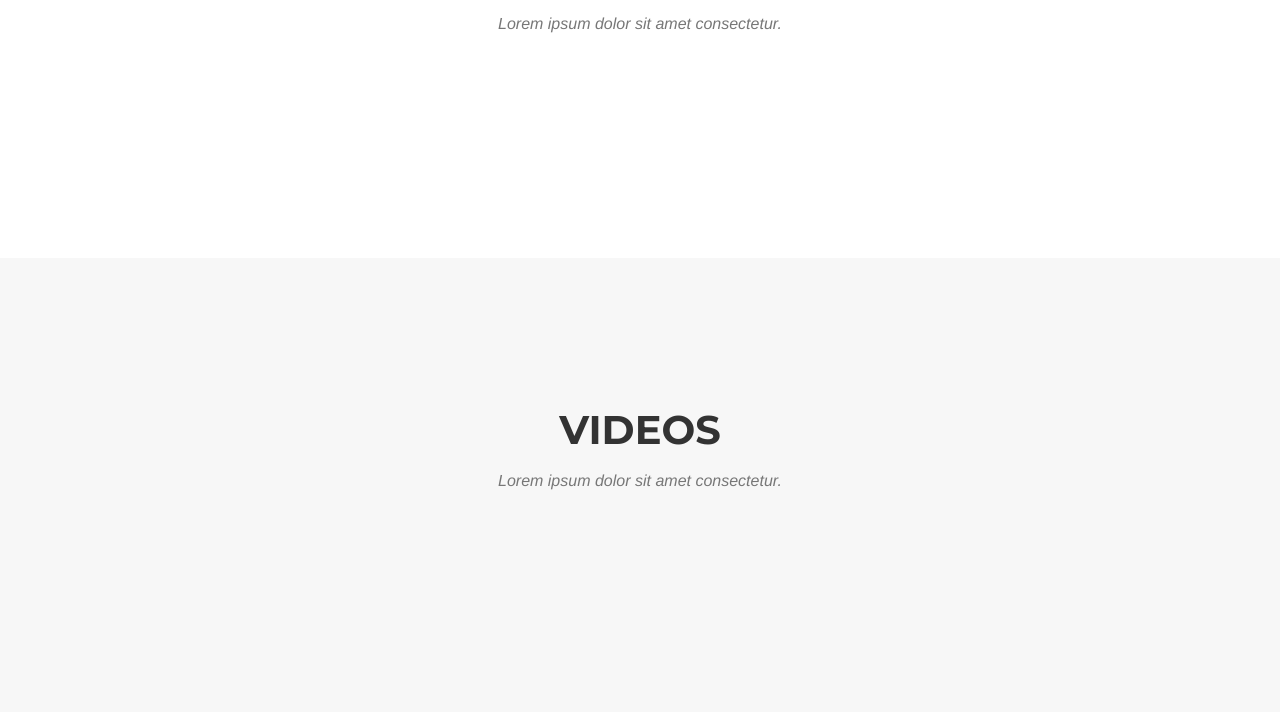
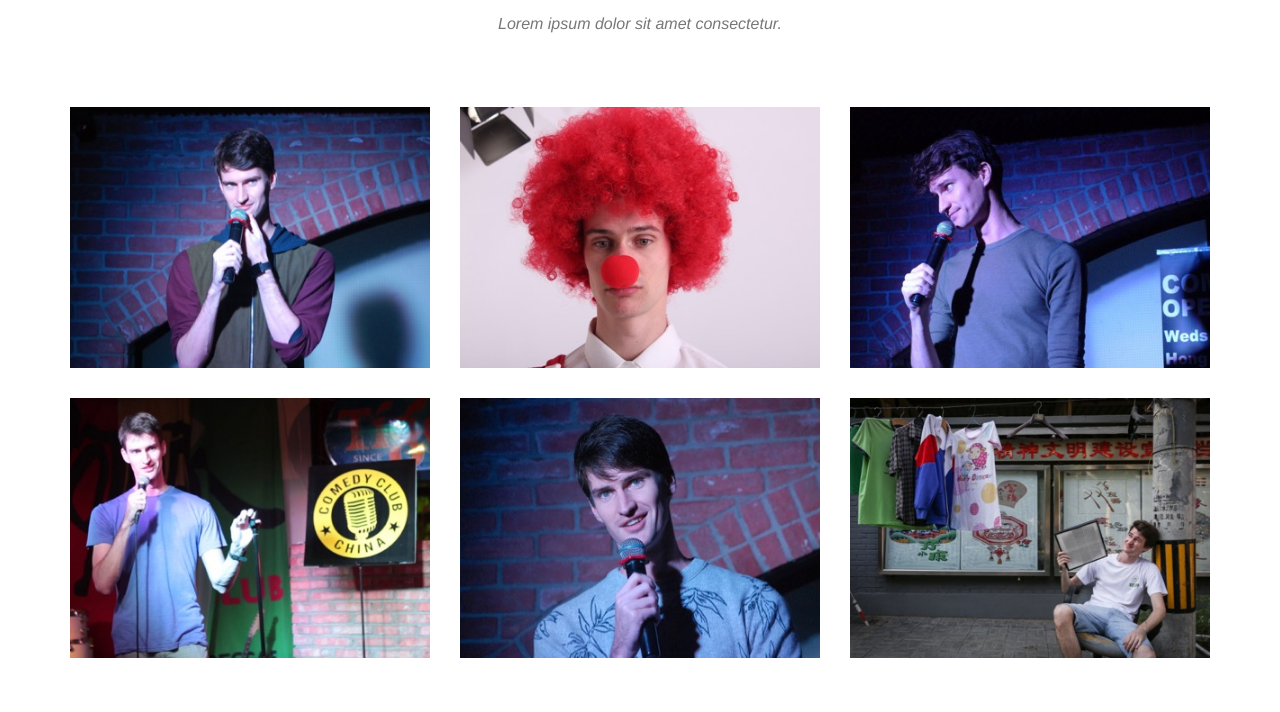
Before and after one commit to gustate/gustate.github.io, a plain HTML site: page index.html in a window 1280 px wide. Shown: the part 2955-3667 px from the top of the page. Drawn offline with nearby package versions, Linux system fonts and the light colour scheme; a web font is replaced by a local one.

Commit message:
organize photos

```diff
--- a/css/agency.css
+++ b/css/agency.css
@@ -329,6 +329,10 @@
 .service-heading {
     margin: 15px 0;
     text-transform: none
+}
+
+#photos img {
+    margin: 0 0 30px;
 }
 
 #shows .portfolio-item {
--- a/index.html
+++ b/index.html
@@ -229,10 +229,22 @@
             </div>
             <div class="row">
                 <div class="col-md-4 col-sm-6">
+                    <img src="img/photos/gus-tate-photo-1.jpg" class="img-responsive" alt="">
                 </div>
                 <div class="col-md-4 col-sm-6">
+                    <img src="img/photos/gus-tate-photo-2.jpg" class="img-responsive" alt="">
                 </div>
                 <div class="col-md-4 col-sm-6">
+                    <img src="img/photos/gus-tate-photo-3.jpg" class="img-responsive" alt="">
+                </div>
+                <div class="col-md-4 col-sm-6">
+                    <img src="img/photos/gus-tate-photo-4.jpg" class="img-responsive" alt="">
+                </div>
+                <div class="col-md-4 col-sm-6">
+                    <img src="img/photos/gus-tate-photo-5.jpg" class="img-responsive" alt="">
+                </div>
+                <div class="col-md-4 col-sm-6">
+                    <img src="img/photos/gus-tate-photo-6.jpg" class="img-responsive" alt="">
                 </div>
             </div>
         </div>
```
Also changed, not shown: img/photos/gus-tate-photo-1.jpg (renamed from img/photos/gus-tate-photo - 1.jpg), img/photos/gus-tate-photo-2.jpg (renamed from img/photos/gus-tate-photo - 4.jpg), img/photos/gus-tate-photo-3.jpg (renamed from img/photos/gus-tate-photo - 3.jpg), img/photos/gus-tate-photo-4.jpg (renamed from img/photos/gus-tate-photo - 5.jpg), img/photos/gus-tate-photo-5.jpg (renamed from img/photos/gus-tate-photo - 2.jpg), img/photos/gus-tate-photo-6.jpg (added).
